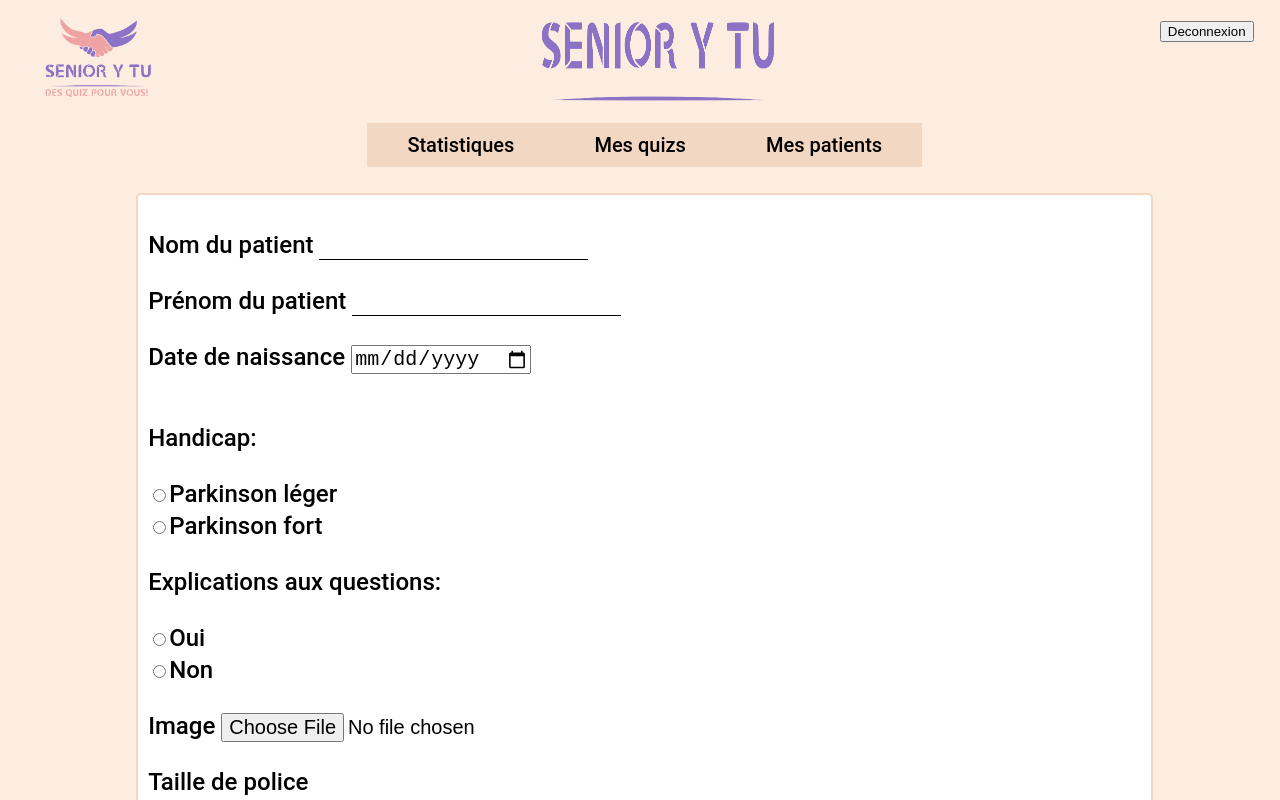
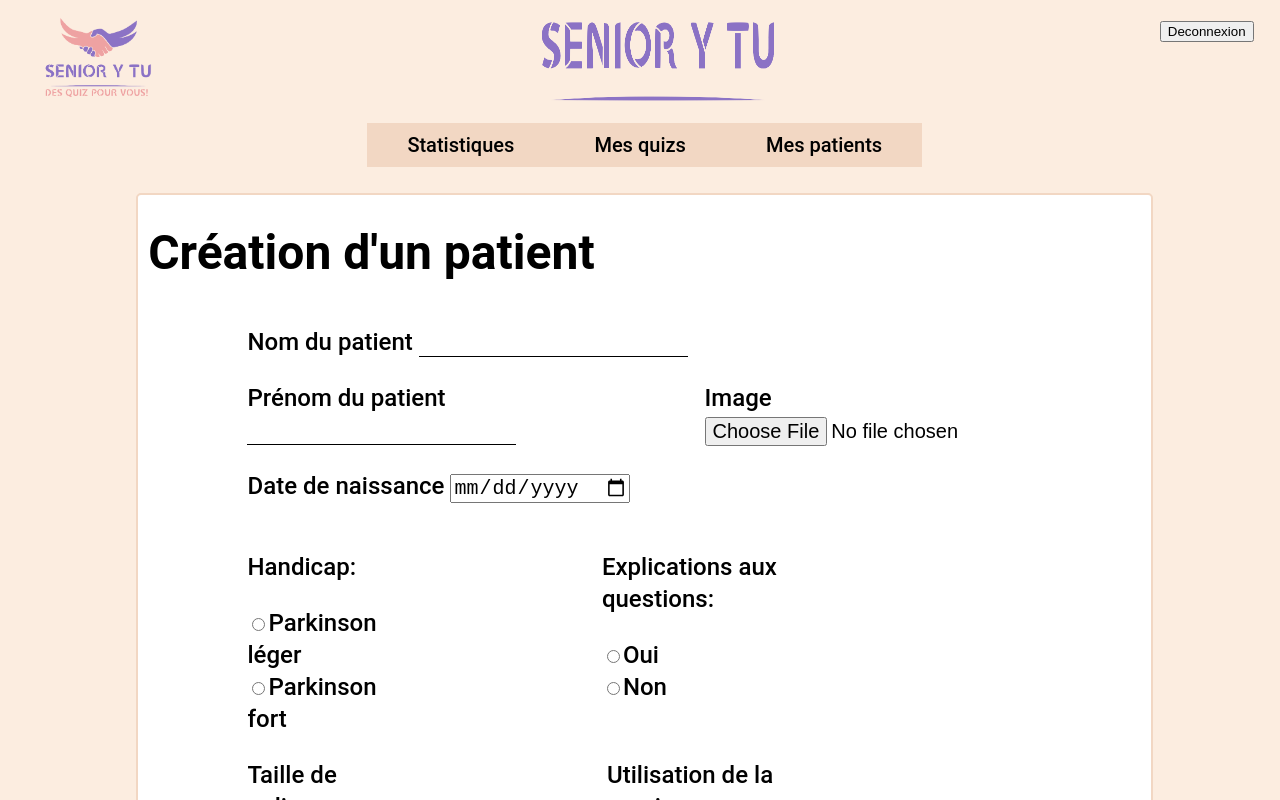
Before and after one commit to 2019-2020-ps6/2022-2023-ps6-senior-y-tu, an Angular app in the folder front-end/: page /creer-patient in a window 1280 px wide. Shown: the top 800 px of the page. Built offline with nearby package versions, Linux system fonts and the light colour scheme.

Commit message:
css page de creation d'un patient

```diff
--- a/front-end/src/app/patients/creer-patients/creer-patients.component.html
+++ b/front-end/src/app/patients/creer-patients/creer-patients.component.html
@@ -9,7 +9,10 @@
 <app-header-pro> </app-header-pro>
 
 <div class="creer-patient">
+  <h1>Création d'un patient</h1>
   <form class="patient-form" [formGroup]="patientForm">
+    <div class="align">
+      <div>
         <p class="nom-patient"> Nom du patient
           <input type="text" class="input-texte" name="nom" [formControlName]="'nom'" required>
         </p>
@@ -19,9 +22,17 @@
         <p class="date-naissance"> Date de naissance
           <input type="date" class="input-image" name="date" [formControlName]="'dateNaissance'"  required>
         </p>
+      </div>
+      <div class="center">
+        <p class="image-patient"> Image
+          <input type="file" class="input-image" name="image" [formControlName]="'image'" required>
+        </p>
+      </div>
+    </div>
 
-    <div class="handicap"></div>
-      <p id="handicap-text"> Handicap:
+    <div class="alignOption">
+      <div class="space">
+        <p id="handicap-text"> Handicap:</p>
         <div id ="handicap">
           <input type="radio" id="handicap-leger" value="leger" [formControlName]="'handicap'" checked>
           <label for="handicap-leger">Parkinson léger</label>
@@ -29,9 +40,10 @@
           <input type="radio" id="handicap-fort" value="fort" [formControlName]="'handicap'">
           <label for="handicap-fort">Parkinson fort</label>
         </div>
+      </div>
 
-
-    <p class="explication"> Explications aux questions:
+      <div class="space">
+        <p class="explication"> Explications aux questions:</p>
           <div id="explication">
             <input type="radio" id="explication-oui" value="oui" [formControlName]="'explication'" checked>
             <label for="explication-oui">Oui</label>
@@ -39,12 +51,12 @@
             <input type="radio" id="explication-non" value="non" [formControlName]="'explication'">
             <label for="explication-non">Non</label>
           </div>
+        </div>
+    </div>
 
-    <p class="image-patient"> Image
-      <input type="file" class="input-image" name="image" [formControlName]="'image'" required>
-    </p>
-
-    <p class="taille-police">Taille de police
+    <div class="alignOption">
+      <div class="space">
+        <p class="taille-police">Taille de police:</p>
           <div id="police">
             <input type="radio" id="police-24" value="24" [formControlName]="'taille'" checked>
             <label for="police-24">24</label>
@@ -55,8 +67,12 @@
             <input type="radio" id="police-52" value="52" [formControlName]="'taille'" >
             <label for="police-52">52</label>
           </div>
+      </div>
 
-    <p class="souris"> Utilisation de la souris:
+      <br>
+
+      <div class="space">
+        <p class="souris"> Utilisation de la souris:</p>
           <div id="souris">
             <input type="radio" id="souris-oui" value="oui" [formControlName]="'souris'" checked>
             <label for="explication-oui">Oui</label>
@@ -64,11 +80,12 @@
             <input type="radio" id="souris-non" value="non" [formControlName]="'souris'">
             <label for="explication-non">Non</label>
           </div>
+      </div>
+    </div>
 
     <p class="bouton-patients">
       <button routerLink="/mes-patients" class="bouton"> Annuler </button>
       <button type="submit" (click)="onCreer()" routerLink="/mes-patients" class="bouton"> Valider </button>
-
     </p>
   </form>
 
--- a/front-end/src/app/patients/creer-patients/creer-patients.component.scss
+++ b/front-end/src/app/patients/creer-patients/creer-patients.component.scss
@@ -22,10 +22,6 @@
     font-size:20px;
   }
 
-  .handicap{
-    display: flex;
-  }
-
   .bouton-patients{
     display : flex;
     justify-content: space-between;
@@ -39,3 +35,30 @@
     }
   }
 }
+
+.align{
+  display: flex;
+  flex-direction: row;
+  justify-content: space-between;
+  align-items: center; /* center align items vertically */
+  margin-left: 10%;
+
+}
+
+.center{
+  display: flex;
+  flex-direction: column;
+  align-items: center;
+  justify-content: center;
+}
+
+.alignOption{
+  display: flex;
+  flex-direction: row;
+  margin-right: 10%;
+  margin-left: 10%;
+}
+
+.space{
+  margin-right: 25%;
+}
```
Lines whose indentation alone changed are shown as unchanged.
